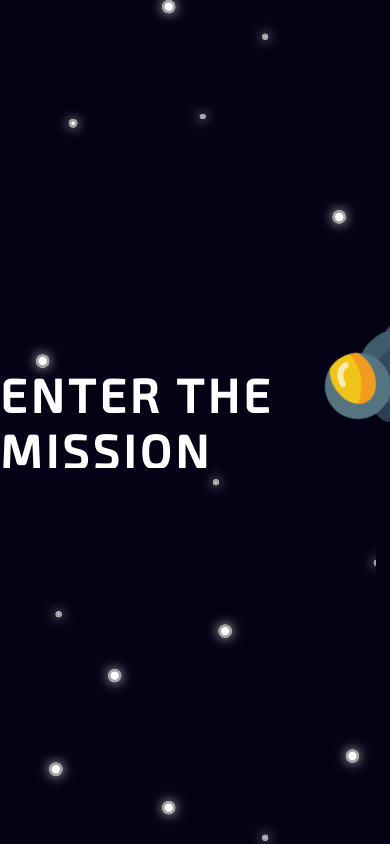
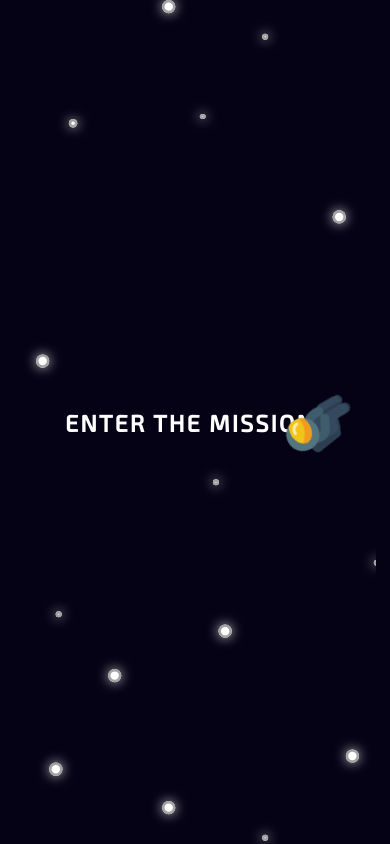
Before and after one commit to OmahTI-UGM/inbound-space, a Next.js app: page /story/finale in a window 390 px wide. Built offline with nearby package versions, Linux system fonts and the light colour scheme.

Commit message:
finale mobile

```diff
--- a/pages/story/finale.js
+++ b/pages/story/finale.js
@@ -6,17 +6,25 @@ import BtnMission from '../../components/fourbtn/Pink'
 const Finale = () => {
     const [moveOn, setmoveOn] = useState(false)
     const [isBtn, setisBtn] = useState(false);
+    const [screen, setScreen] = useState(undefined);
 
     useEffect(() => {
-            setmoveOn(true)
+        setScreen(window.innerWidth);
+        window.addEventListener('resize', setScreen(window.innerWidth));
+
+        setmoveOn(true)
             setTimeout(() => {
                 setisBtn(true)
             }, 7000);
+    });
+
+    useEffect(() => {
+
     })
 
     return (
         <Wrapper moveOn={moveOn} isBtn={isBtn}>
-            <div className="textbox">
+            <div className={`textbox ${screen < 450 ? "smaller" : ""}`} >
                 <div className="content">
                     <p>ENTER THE <span>MISSION&nbsp;</span></p>
                     <div className="mid">
@@ -25,7 +33,7 @@ const Finale = () => {
                 </div>
                 <div className="hider"></div>
             </div>
-            <div className="non-over">
+            <div className={`non-over ${screen < 450 ? "smaller" : ""}`}>
                 <p className="opac0">ENTER THE MISSION&nbsp;</p>
                 <img className="imgastro" src="/img/finale/astroeject.svg" alt=""/>
             </div>
@@ -44,6 +52,10 @@ const Wrapper = Styled.div(({moveOn, isBtn})=>`
     align-items: center;
     background-color: #050216;
 
+    .smaller{
+        width: 520px;
+        transform: scale(0.5);
+    }
     .content{
         display: flex;
         justify-content: flex-start;
```
Also changed, not shown: pages/mission/crewmates.js (renamed from pages/mission/crewmate.js).
